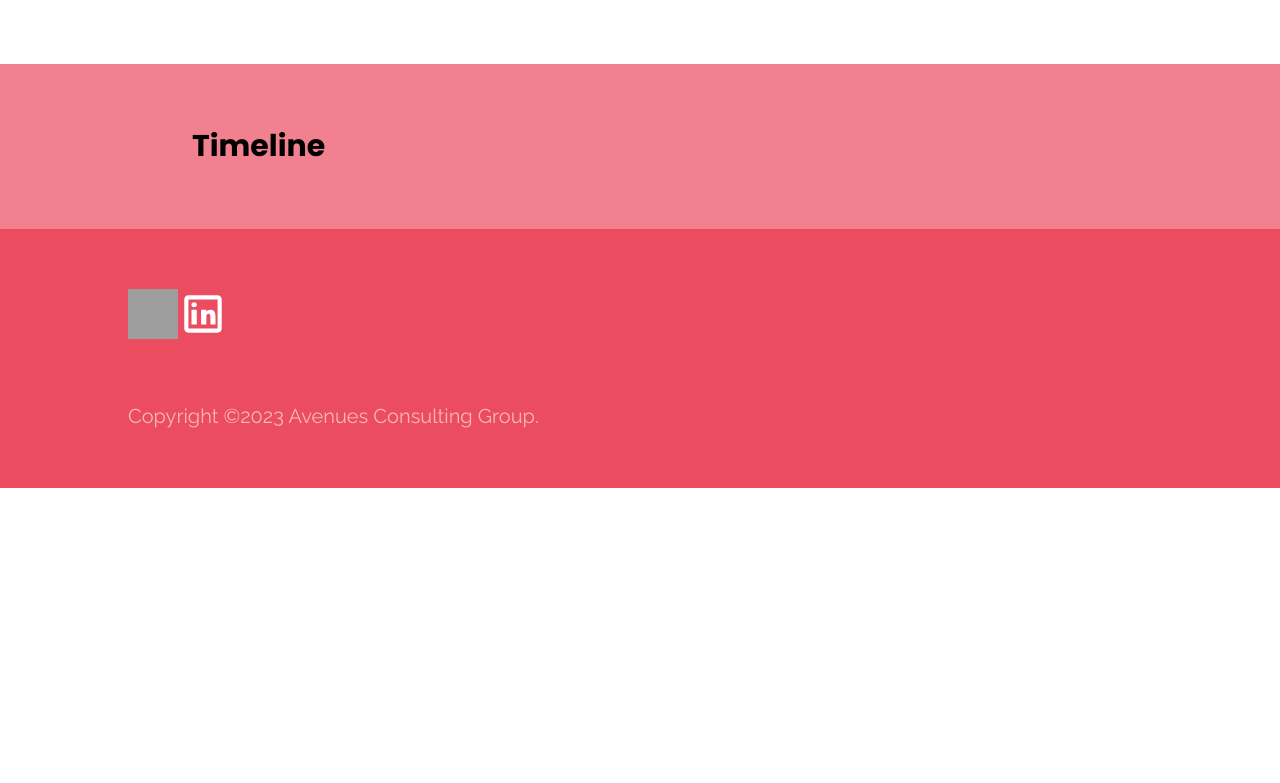
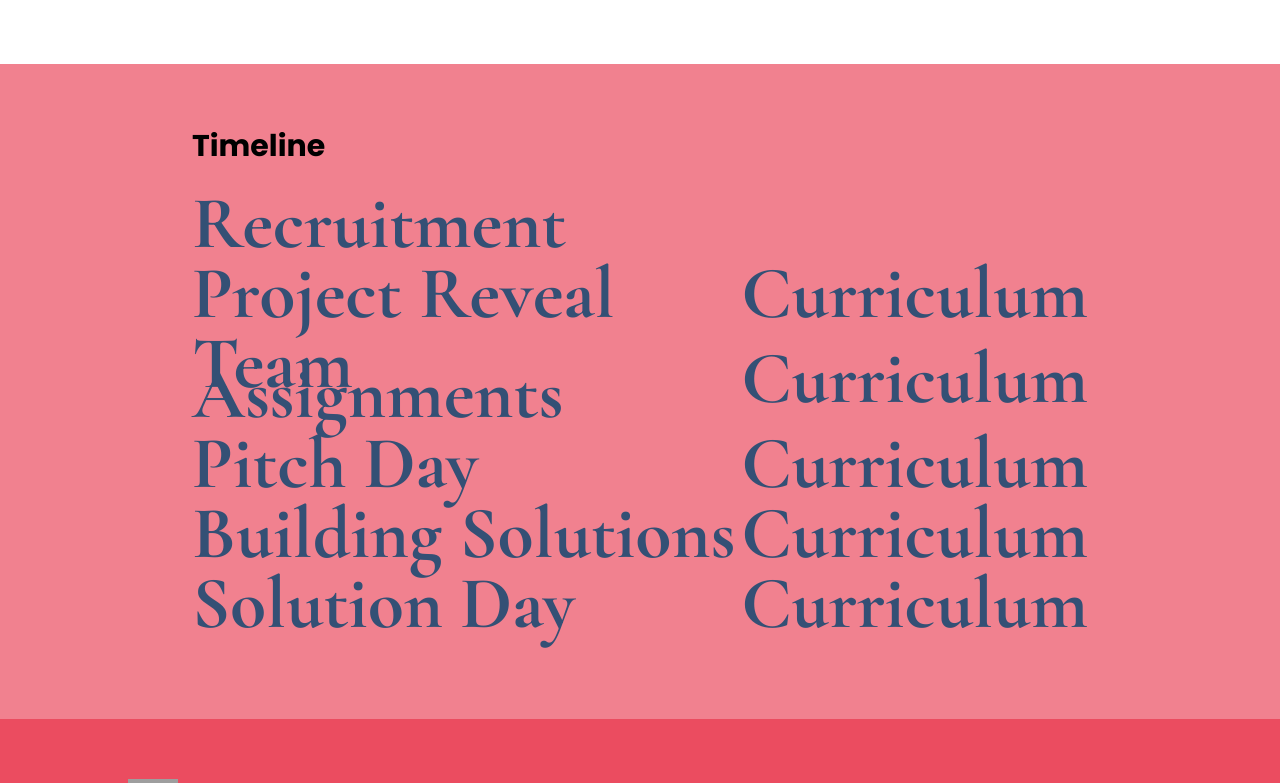
Before and after one commit to uscavenues/site, a Next.js app: page / in a window 1280 px wide. Shown: the part 1740-2523 px from the top of the page. Before the commit the page ends 2228 px from the top, so only its background shows below. Built offline with nearby package versions, Linux system fonts and the light colour scheme; grey boxes are pictures that could not be loaded.

Commit message:
feat: some timeline structure

```diff
--- a/app/Timeline.module.css
+++ b/app/Timeline.module.css
@@ -3,13 +3,38 @@
   background-color: var(--avenues-pink-sec);
 }
 
-.timelineContent {
+.timelineSec {
   width: 80%;
   margin: 0 auto;
 }
 
+.timelineContent {
+  padding: 1rem 0;
+}
+
+.timelineEvent {
+  padding: 1rem 0;
+}
+
+.cohortEvent {
+  display: flex;
+  justify-content: space-between;
+  align-items: center;
+}
+
+.eventTitle {
+  color: var(--avenues-navy);
+  font-size: 26px;
+  font-family: var(--cor-garamond-font);
+  line-height: 1.5rem;
+}
+
 @media screen and (min-width: 40rem) {
-  .timelineContent {
+  .timelineSec {
     width: 70%;
   }
+
+  .eventTitle {
+    font-size: 74px;
+  }
 }
--- a/app/Timeline.tsx
+++ b/app/Timeline.tsx
@@ -3,8 +3,54 @@ import styles from "./Timeline.module.css";
 export default function Timeline() {
   return (
     <div className={styles.timeline}>
-      <div className={styles.timelineContent}>
+      <div className={styles.timelineSec}>
         <h2 className={styles.timelineTitle}>Timeline</h2>
+        <div className={styles.timelineContent}>
+          <div className={styles.timelineEvent}>
+            <h3 className={styles.eventTitle}>Recruitment</h3>
+            <p className={styles.eventTime}></p>
+          </div>
+          <div className={styles.timelineEvent + " " + styles.cohortEvent}>
+            <div>
+              <h3 className={styles.eventTitle}>Project Reveal</h3>
+            </div>
+            <div>
+              <h3 className={styles.eventTitle}>Curriculum</h3>
+            </div>
+          </div>
+          <div className={styles.timelineEvent + " " + styles.cohortEvent}>
+            <div>
+              <h3 className={styles.eventTitle}>Team Assignments</h3>
+            </div>
+            <div>
+              <h3 className={styles.eventTitle}>Curriculum</h3>
+            </div>
+          </div>
+          <div className={styles.timelineEvent + " " + styles.cohortEvent}>
+            <div>
+              <h3 className={styles.eventTitle}>Pitch Day</h3>
+            </div>
+            <div>
+              <h3 className={styles.eventTitle}>Curriculum</h3>
+            </div>
+          </div>
+          <div className={styles.timelineEvent + " " + styles.cohortEvent}>
+            <div>
+              <h3 className={styles.eventTitle}>Building Solutions</h3>
+            </div>
+            <div>
+              <h3 className={styles.eventTitle}>Curriculum</h3>
+            </div>
+          </div>
+          <div className={styles.timelineEvent + " " + styles.cohortEvent}>
+            <div>
+              <h3 className={styles.eventTitle}>Solution Day</h3>
+            </div>
+            <div>
+              <h3 className={styles.eventTitle}>Curriculum</h3>
+            </div>
+          </div>
+        </div>
       </div>
     </div>
   );
```
